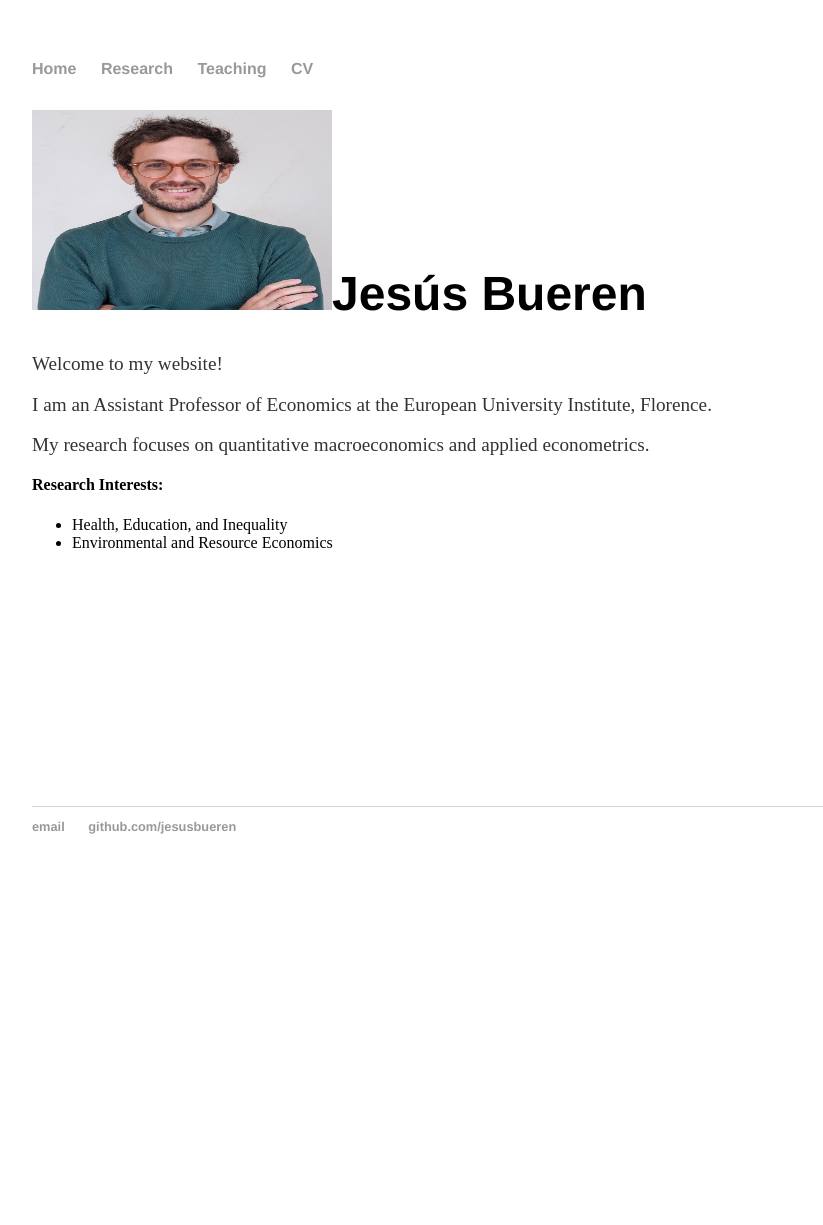
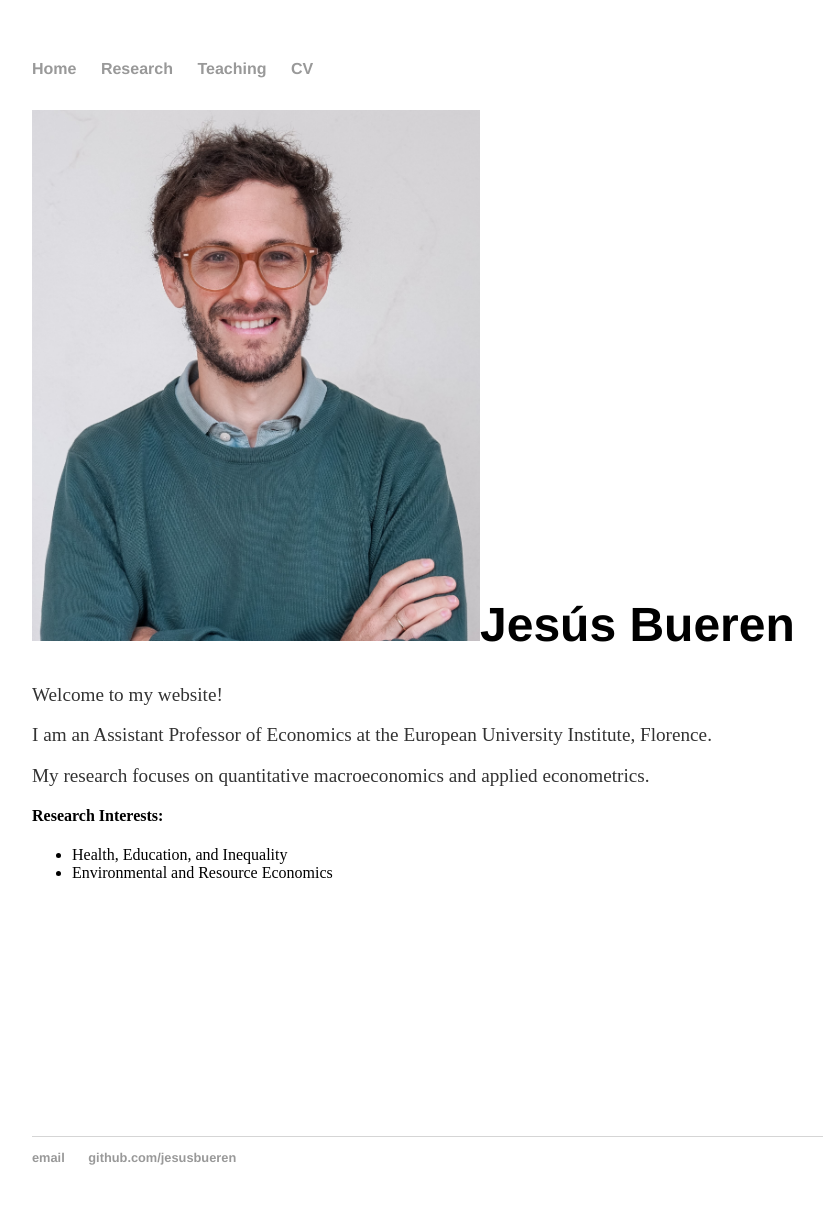
Before and after one commit to jesusbueren/jesusbueren.github.io, a Jekyll site: the page built from index.html, in a window 1280 px wide. Shown: the whole page, without its empty margins (160-983 px from the left). Built offline with Jekyll 4.4.1, drawn with Linux system fonts in a browser that asks for light colours; before the commit the page ends 900 px from its top, so only the background shows below that.

Commit message:
Update index.html

```diff
--- a/index.html
+++ b/index.html
@@ -4,7 +4,7 @@
 ---
 <div class="blurb">
 
-	<h1><img src="Jesus_Bueren_2024_2.jpg" width="300" height="200">Jes&uacutes Bueren</h1>
+	<h1><img src="Jesus_Bueren_2024_2.jpg" width="50%" height="50%">Jes&uacutes Bueren</h1>
 	<p>Welcome to my website!</p>
 	<p> I am an Assistant Professor of Economics at the European University Institute, Florence.</p>
 	<p>My research focuses on quantitative macroeconomics and applied econometrics.</p>
```
